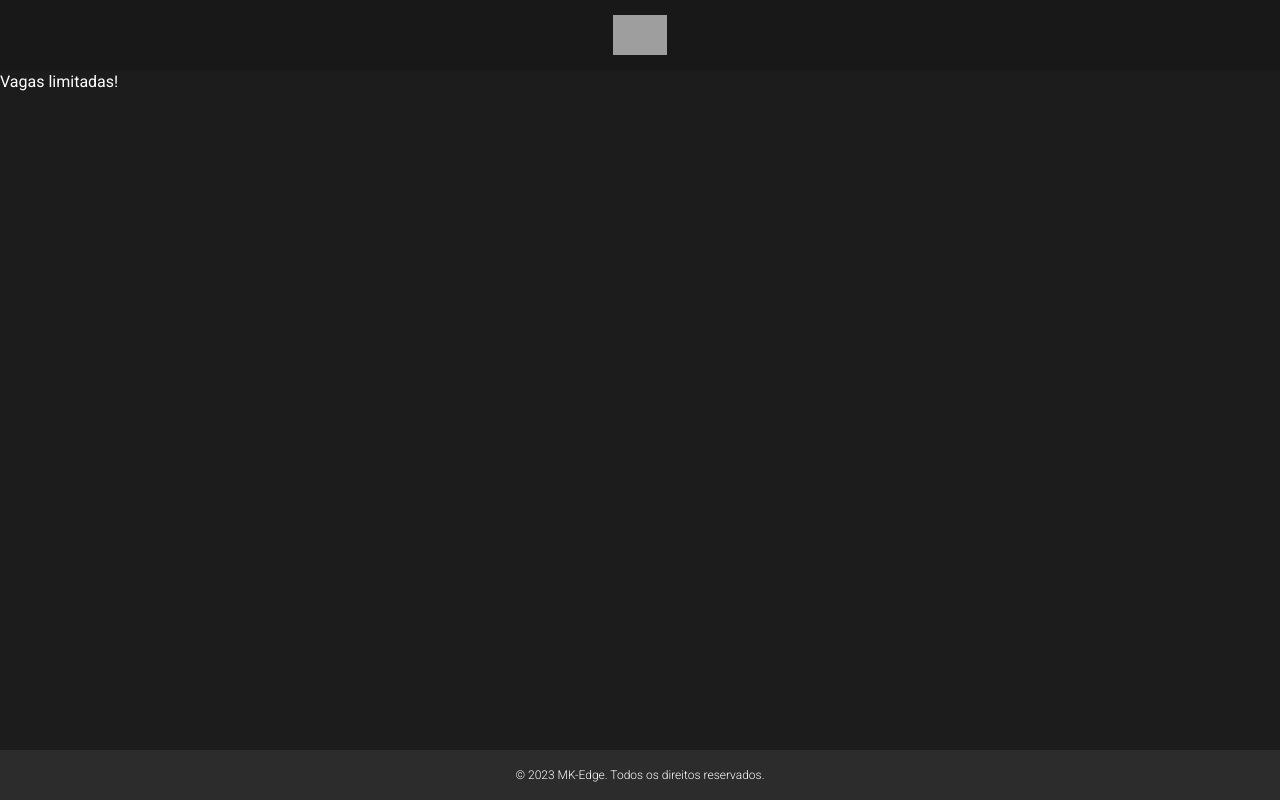
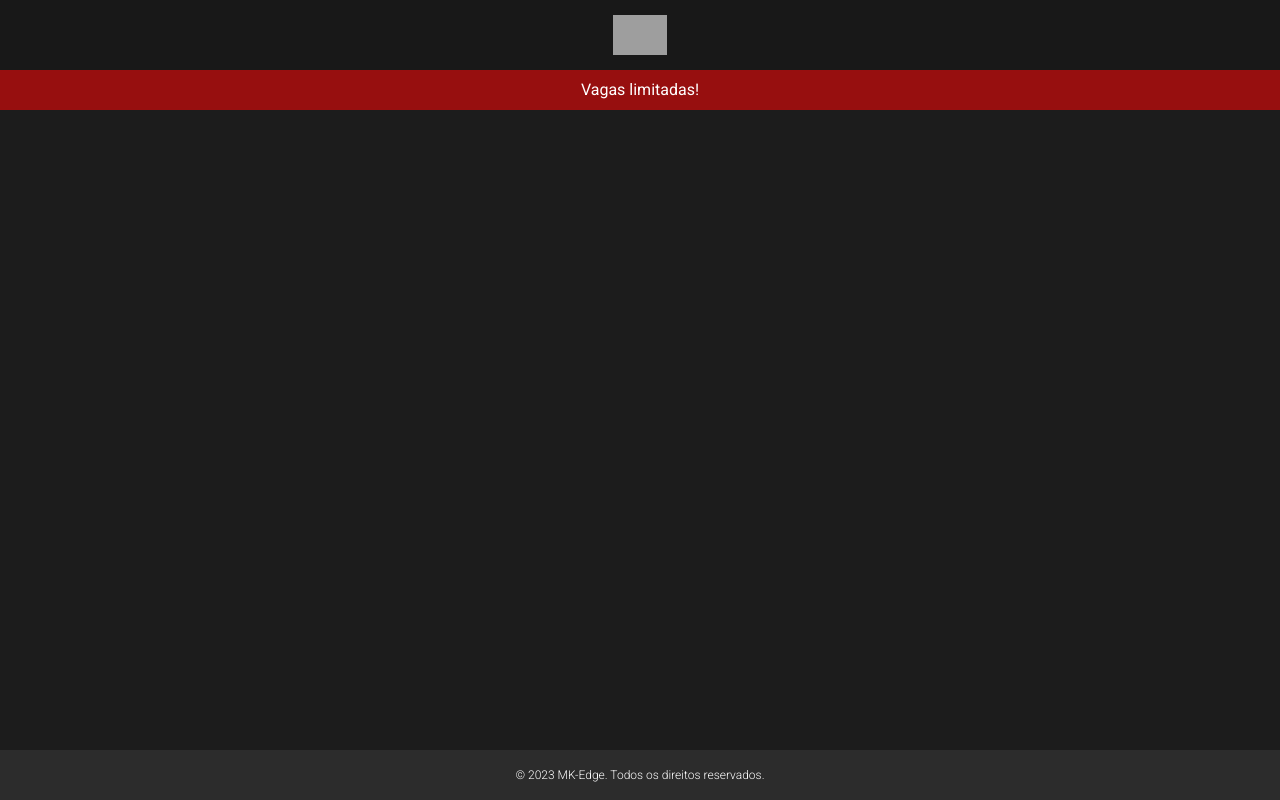
Before and after one commit to edilsonlm217/landing-pages, an Angular app: page /oferta in a window 1280 px wide. Built offline with nearby package versions, Linux system fonts and the light colour scheme; grey boxes are pictures that could not be loaded.

Commit message:
Estilização do alert

```diff
--- a/src/app/modules/oferta/oferta.component.scss
+++ b/src/app/modules/oferta/oferta.component.scss
@@ -0,0 +1,5 @@
+div#vagas-limitadas-alert {
+  background-color: #970F0F;
+  padding: 8px;
+  text-align: center;
+}
```
